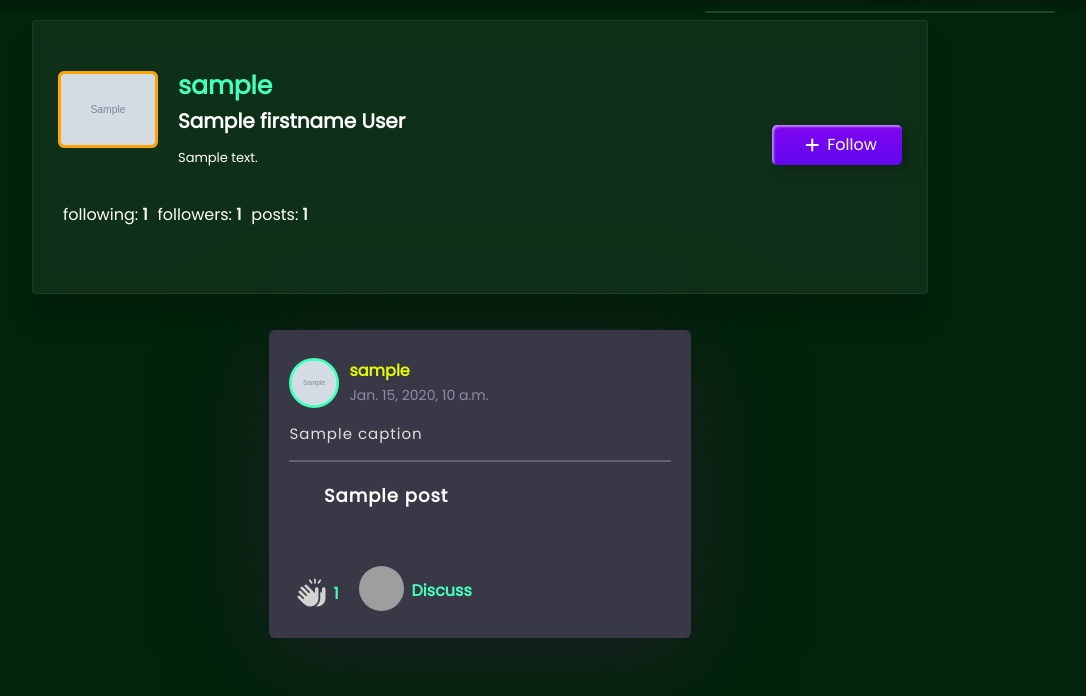
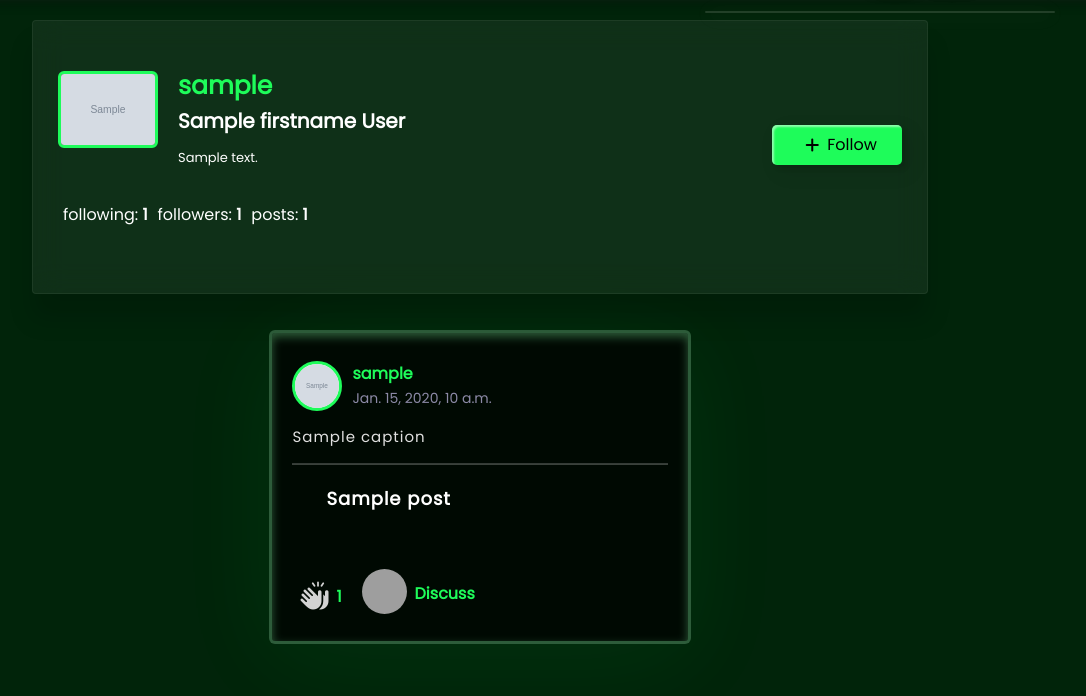
Before and after one commit to devika-aj/Mini_project, a Django app: template templates/profile.html in a window 1280 px wide. Shown: the part 82-778 px from the top of the page, without its empty margins (160-1246 px from the left). Run offline with Django 3.2, Linux system fonts and the light colour scheme; data comes from the database, SQL or seed files in the repository; both versions use the stored data as it was after the commit; tables that the repository leaves empty hold one stand-in row (values such as "Sample post"); the template is opened without the code that fills it: values that come from a table or form of the project are taken from there, most other values are stand-ins (such as "Sample title", 1, 10 or a date in 2020); grey boxes marked "Sample" are stand-in pictures; some libraries are stand-ins or nearby versions; grey boxes are pictures that could not be loaded.

Commit message:
first commit

```diff
--- a/templates/base.html
+++ b/templates/base.html
@@ -349,7 +349,7 @@ span .st-label{
           <div>
             <p style="color: white;">{{user.username}}</p>
 
-            <a href="{% url 'home:profile' user.username %}" style="color: orange;">See your profile</a>
+            <a href="{% url 'home:profile' user.username %}" style="color: yellow;">See your profile</a>
 
           </div>
         </div>
@@ -361,7 +361,7 @@ span .st-label{
           <a href="{% url 'home:edit'  %}" style="color: white;">
             <button type="button" class="btn btn-disabled" style="color: white;">
               <img src="{% static 'images/setting.png' %}" class="settings-icon" />
-              edit Profile
+              Edit Profile
             </button>
           </a>
         </div>
@@ -372,7 +372,7 @@ span .st-label{
 
           <button type="submit" class="btn btn-disable" data-bs-toggle="modal" data-bs-target="#staticBackdrop"style="color: white;">
             <img src="{% static 'images/logout.png' %}" class="settings-icon" />
-            logout
+            Logout
           </button>
 
 
@@ -455,9 +455,11 @@ span .st-label{
         <div class="modal-footer">
           <form action="{% url 'auth:logout' %}" method="post">
             {% csrf_token %}
-            <button type="submit" class="btn btn-warning">Sign out</button>
+            <button type="submit" class="btn btn-warning"
+            style="color: black; background-color: rgb(91, 176, 114);border-color: rgb(91, 176, 114);border-radius: 10px;">Sign out</button>
           </form>
-          <button type="button" class="btn btn-primary" data-bs-dismiss="modal">Cancel</button>
+          <button type="button" class="btn btn-primary" data-bs-dismiss="modal"
+          style="color: black; background-color: rgb(91, 176, 114);border-color: rgb(91, 176, 114);border-radius: 10px;"">Cancel</button>
         </div>
       </div>
     </div>
--- a/templates/profile.html
+++ b/templates/profile.html
@@ -4,18 +4,19 @@
 <!-- Profile Section  -->
 <div class="profile-container" >
 
-  <div class="profile-details" style="justify-content: center;align-items:center;width: 100%;word-wrap: break-word;background-color: rgba(255, 255, 255, 0.06);
+  <div class="profile-details" style="justify-content: center;align-items:center;width: 100%;
+  word-wrap: break-word;background-color: rgba(255, 255, 255, 0.06);
 	-webkit-backdrop-filter: blur(15px);
-	backdrop-filter: blur(15px);
-	padding: 50px 25px;
+	backdrop-filter: blur(15px);padding: 50px 25px;
 	-webkit-box-shadow: 0 25px 23px rgba(0, 0, 0, 0.15);
 	box-shadow: 0 25px 23px rgba(0, 0, 0, 0.15);
 	border: 1.5px solid rgba(255, 255, 255, 0.06);">
+
     <div class="pd-left" style='width:100%;justify-content:space-around;'>
       <div class="pd-row" style="justify-content:start;align-items:flex-start;width:100%;">
-        <img src="{{ profile_data.profile_pic.url }}" style="border:3px solid orange;" class="pd-image" />
+        <img src="{{ profile_data.profile_pic.url }}" style="border:3px solid #1efc5a;" class="pd-image" />
         <div style="flex-direction:column ;text-align:start;">
-          <h3><b style="color:#45ffbc">{{profile_data.username}}</b></h3>
+          <h3><b style="color:#1efc5a">{{profile_data.username}}</b></h3>
           <h5><b>{{profile_data.firstname}} {{profile_data.lastname}}</b></h5>
           <p class="profile-desc text-start">
             {{profile_data.bio}}
@@ -39,24 +40,23 @@
     {% if userprofile.username == profile_data.username %}
     <div></div>
     {% else %}
+
     <div class="r">
 
-
-
-      <button class="custom-btn btn-2" id="{{profile_data.username}}"
-        style="display:grid;place-items:center;border: none;outline: none;" onclick="followbtn(this)">
+      <button class="custom-btn" id="{{profile_data.username}}"
+        style="display:grid;place-items:center;border: none;outline: none;background-color: #1efc5a;" onclick="followbtn(this)">
         {% csrf_token %}
-        <div id="isfollowing" style="display: flex;align-items: center;justify-content: space-between;padding:0;">
+        <div id="isfollowing" style="display: flex;align-items: center;justify-content: space-between;padding:0; background-color: #1efc5a;">
           {% if isfollowing %}
 
-          <i class="fas fa-times mx-2"></i>
-          <div id="followtext">Unfollow</div>
+          <i class="fas fa-times mx-2" style="color: black;"></i>
+          <div id="followtext" style="color: black;">Unfollow</div>
 
 
           {% else %}
 
-          <i class="fas fa-plus mx-2"></i>
-          <div id="followtext">Follow</div>
+          <i class="fas fa-plus mx-2" style="color: black;" ></i>
+          <div id="followtext" style="color: black;">Follow</div>
 
 
           {% endif %}
@@ -83,9 +83,9 @@
       <!-- Post 1  -->
       {% if posts %}
       {% for i in posts reversed %}
-      <div class="post-container" id="{{i.id}}" style=" background:#393846;
-
-      box-shadow: 0 15px 100px #1e1d25;">
+      <div class="post-container" id="{{i.id}}" style=" background:rgba(0,0,0,.75);
+      box-shadow: inset 0 4px 10px rgba(91, 176, 114, 0.5), 0 15px 100px #1efc5911;
+      border: 3px solid rgba(91, 176, 114, 0.5);">
          <div class="post-row">
 
 
@@ -93,11 +93,11 @@
              <a href="{% url 'home:profile' i.user.username %}">
 
                <img src="{{i.post_profile.profile_pic.url}}"
-                 style="height: 50px;width:50px;border:3px solid #45ffbc;background-color: white;" />
+                 style="height: 50px;width:50px;border:3px solid #1efc5a;background-color: white;" />
              </a>
 
              <div>
-               <p class="fw-bold" style="color:rgb(227, 252, 1)">{{i.user.username}}</p>
+               <p class="fw-bold" style="color:#1efc5a">{{i.user.username}}</p>
                <span style="font-size: 14px;color:#8c8aa7;">{{i.upload_date}}</span>
              </div>
            </div>
@@ -121,7 +121,7 @@
          </div>
          <div class="post-row" style="display: flex;align-items: center;justify-content: flex-start;">
            <div class="activity-icons "
-             style="display: flex;align-items: center;justify-content:space-between;color: #45ffbc;">
+             style="display: flex;align-items: center;justify-content:space-between;color: #1efc5a;">
 
 
              {% if user in i.likes.all %}
@@ -147,9 +147,9 @@
              {% comment %}
              </a> {% endcomment %}
 
-             <span class="fw-bold" id="likecount{{i.id}}" style="color: #45ffbc">{{i.likes.count}}</span>
+             <span class="fw-bold" id="likecount{{i.id}}" style="color: #1efc5a">{{i.likes.count}}</span>
              <a href="{% url 'home:comment' id=i.id %}" style="text-decoration:none ;margin-left: 20px;">
-               <div class="comment fw-bold" style="color:  #45ffbc;">
+               <div class="comment fw-bold" style="color:  #1efc5a;">
                  <img
                    src="https://media.istockphoto.com/id/1310060658/vector/thinking-emoticon-question-face-emoji-with-eyeglasses-vector-illustration.jpg?s=612x612&w=0&k=20&c=pNujEuBbCFfBGUPFNznD6gMVAJ_uGeFYMmjpPuby9Eg="
                    style="border-radius: 50%;height: 45px;width: 45px;">
@@ -160,96 +160,16 @@
              </a>
            </div>
          </div>
-       </div>
+      </div>
       {% endfor %}
 
-      <!-- Post 1  -->
-      <!-- {% for i in posts reversed %}
-      <div class="post-container" id="{{i.id}}">
-        <div class="post-row">
-
-
-          <div class="user-profile">
-            <a href="{% url 'home:profile' i.user.username %}">
-
-              <img src="{{i.post_profile.profile_pic.url}}" style="height: 50px;width:50px;border:3px solid purple" />
-            </a>
-
-            <div>
-              <p class="fw-bold">{{i.user.username}}</p>
-              <span style="font-size: 14px;">{{i.upload_date}}</span>
-            </div>
-          </div>
-          <a class="trash" href="{% url 'home:pdltepost' i.id  i.user.username %}">
-            {% if i.user.username == userprofile.username %}
-            <i class="fa fa-trash" onclick="dletepost('{{i.id}}')"></i>
-            {% endif %}
-          </a>
-
-        </div>
-        <p class="post-text fw-normal" style="font-weight: bold;letter-spacing:1px;">
-          {{i.caption}}
-        </p>
-        <hr>
-        <div class="post-row" style="place-items: center;">
-
-          <div class="post-img p-1 fw-bolder"
-            style="width:70% ;margin-left: 8%;min-height:80px;font-size:18px;color:black">{{i.post}}</div>
-
-        </div>
-        <div class="post-row" style="display: flex;align-items: center;justify-content: flex-start;">
-          <div class="activity-icons "
-            style="display: flex;align-items: center;justify-content:space-between;color: purple;">
-
-            {% if user in i.likes.all %}
-            <button style="background-color:transparent;border: 0;outline: 0;" class="likebtn mx-2" type="submit">
-              {% csrf_token %}
-
-              <i class="fa-solid fa-hands-clapping " style='font-size:28px;color:brown;' onclick='likepost(this)'
-                id="{{i.id}}"></i>
-
-            </button>
-
-            {% else %}
-
-            <button style="background-color:transparent ;border: 0;outline: 0;" class="likebtn mx-2" type="submit">
-              {% csrf_token %}
-
-              <i class="fa-solid fa-hands-clapping " style='font-size:28px;color:grey;' onclick='likepost(this)'
-                id="{{i.id}}"></i>
-            </button>
-
-            {% endif %}
-
-
-
-            <span class="fw-bold" id="likecount{{i.id}}">{{i.likes.count}}</span>
-            <a href="{% url 'home:comment' id=i.id %}" style="text-decoration:none ;margin-left: 20px;">
-              <div class="comment fw-bold">
-                <img
-                  src="https://media.istockphoto.com/id/1310060658/vector/thinking-emoticon-question-face-emoji-with-eyeglasses-vector-illustration.jpg?s=612x612&w=0&k=20&c=pNujEuBbCFfBGUPFNznD6gMVAJ_uGeFYMmjpPuby9Eg="
-                  style="border-radius: 50%;height: 45px;width: 45px;">
-
-                Discuss
-
-              </div>
-            </a>
-          </div>
-
-        </div>
-      </div>
-      {% endfor %} -->
-
       {% else %}
-      <p>no posts</p>
+      <p style="font-size: large;">No posts</p>
 
       {% endif %}
 
+    </div>
 
-
-      <!-- Load More  -->
-
-    </div>
 
     <!-- Right Sidebar  -->
     <div></div>
@@ -346,6 +266,7 @@
     </div>
   </div>
 </div>
+
 <script>
 
   function followbtn(e) {
@@ -370,8 +291,8 @@
         let isfollowing = document.getElementById("isfollowing");
 
 
-        const followelement = `<i class="fas fa-plus mx-2"></i><div id="followtext">Follow</div>`;
-        const unfollowelement = `<i class="fas fa-times mx-2"></i><div id="followtext">Unfollow</div>`;
+        const followelement = `<i class="fas fa-plus mx-2" style="color: black;"></i><div id="followtext" style="color: black;">Follow</div>`;
+        const unfollowelement = `<i class="fas fa-times mx-2" style="color: black;"></i><div id="followtext" style="color: black;">Unfollow</div>`;
 
         if (`${data}` == 'following') {
 
```
Also changed, not shown: templates/feed.html (+10 -11 lines), templates/without_login.html (+6 -6 lines), db.sqlite3.
